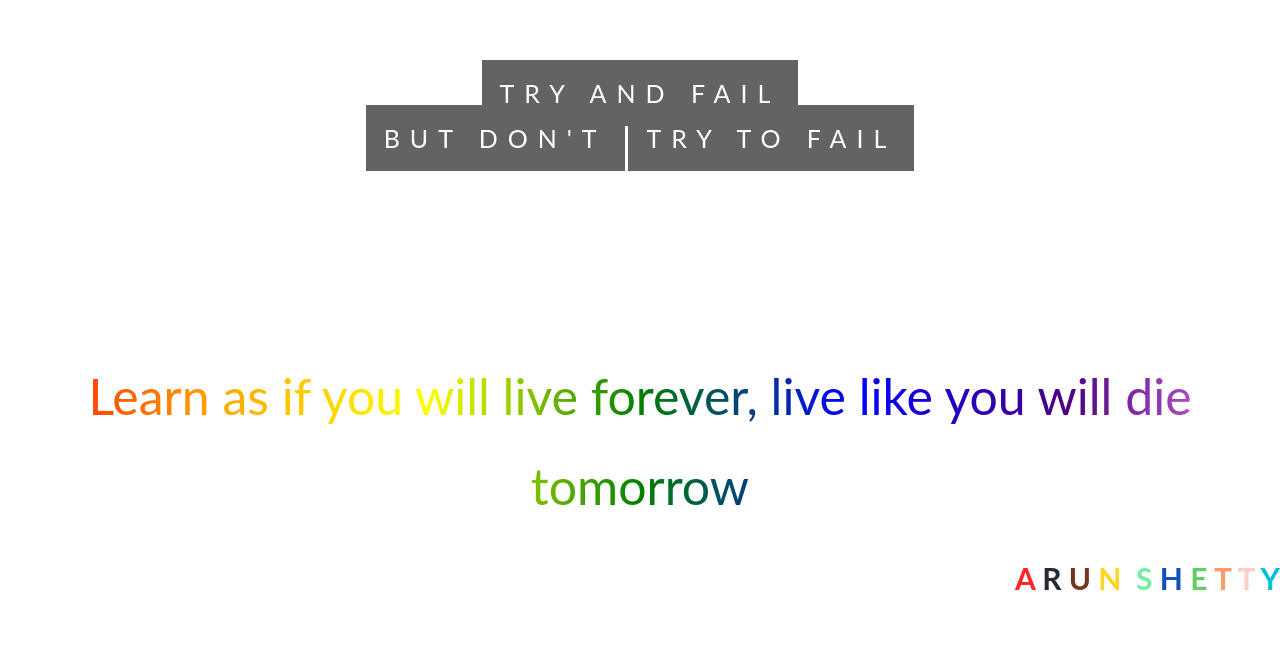
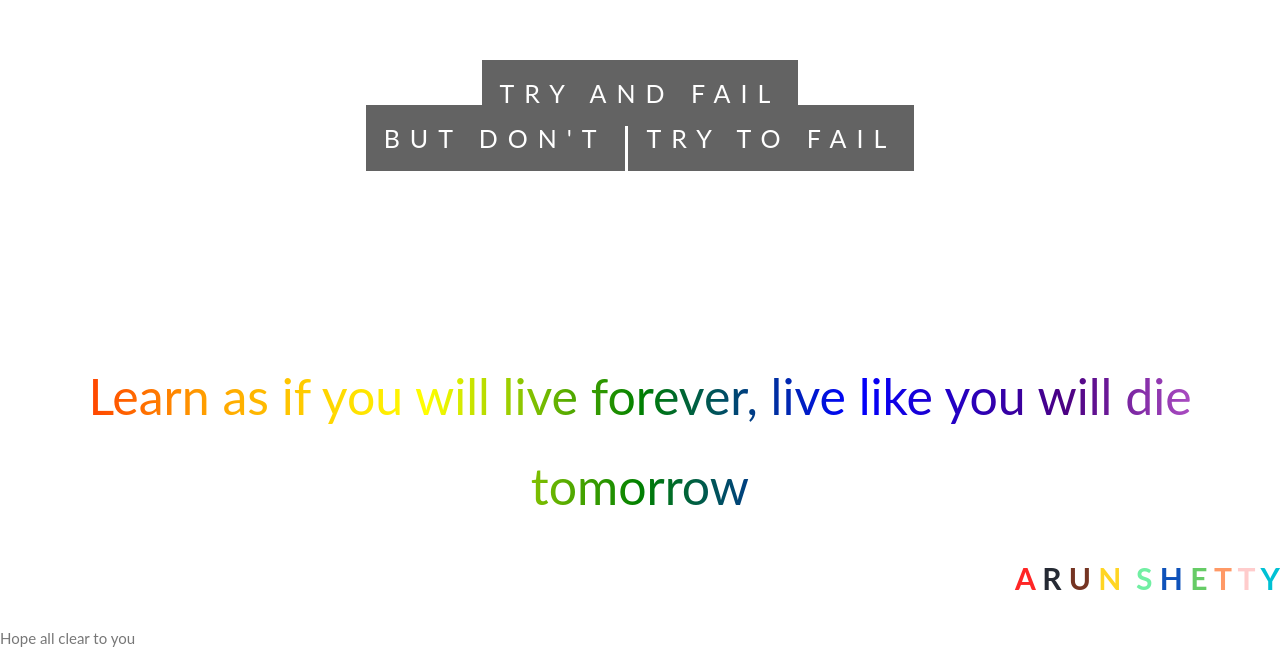
Before and after one commit to arunaru5/postbox, a plain HTML site: page index.html in a window 1280 px wide. Shown: the part 209-861 px from the top of the page. Before the commit the page ends 814 px from the top, so only its background shows below. Drawn offline with Linux system fonts and the light colour scheme.

Commit message:
Update index.html

```diff
--- a/index.html
+++ b/index.html
@@ -76,6 +76,6 @@ h3 {
     <font color="#FFCCCC">T</font>
     <font color="#00C1D4">Y</font>
 </h1>
-
+<p>Hope all clear to you</p>
 </body>
 </html>
```
